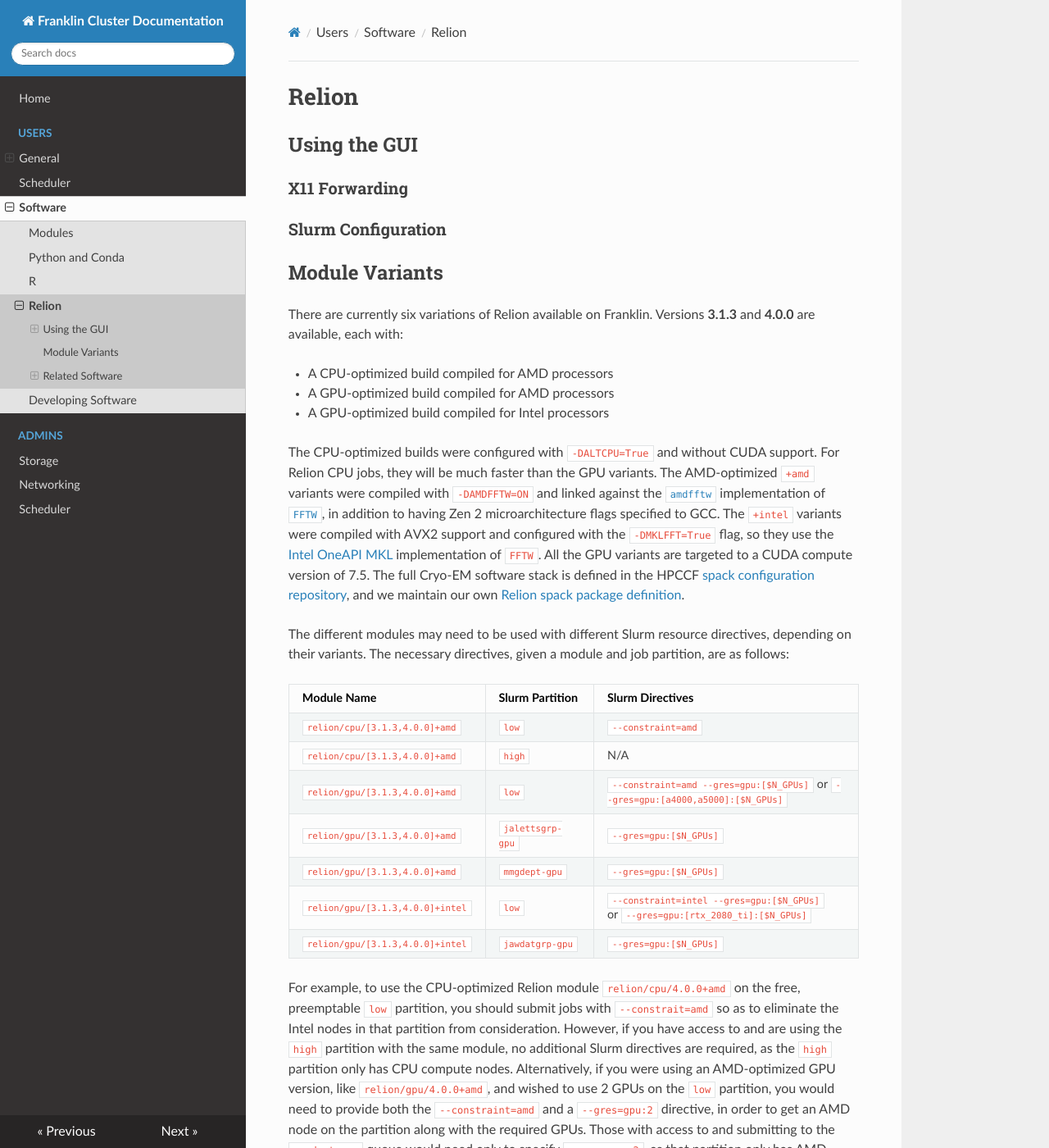
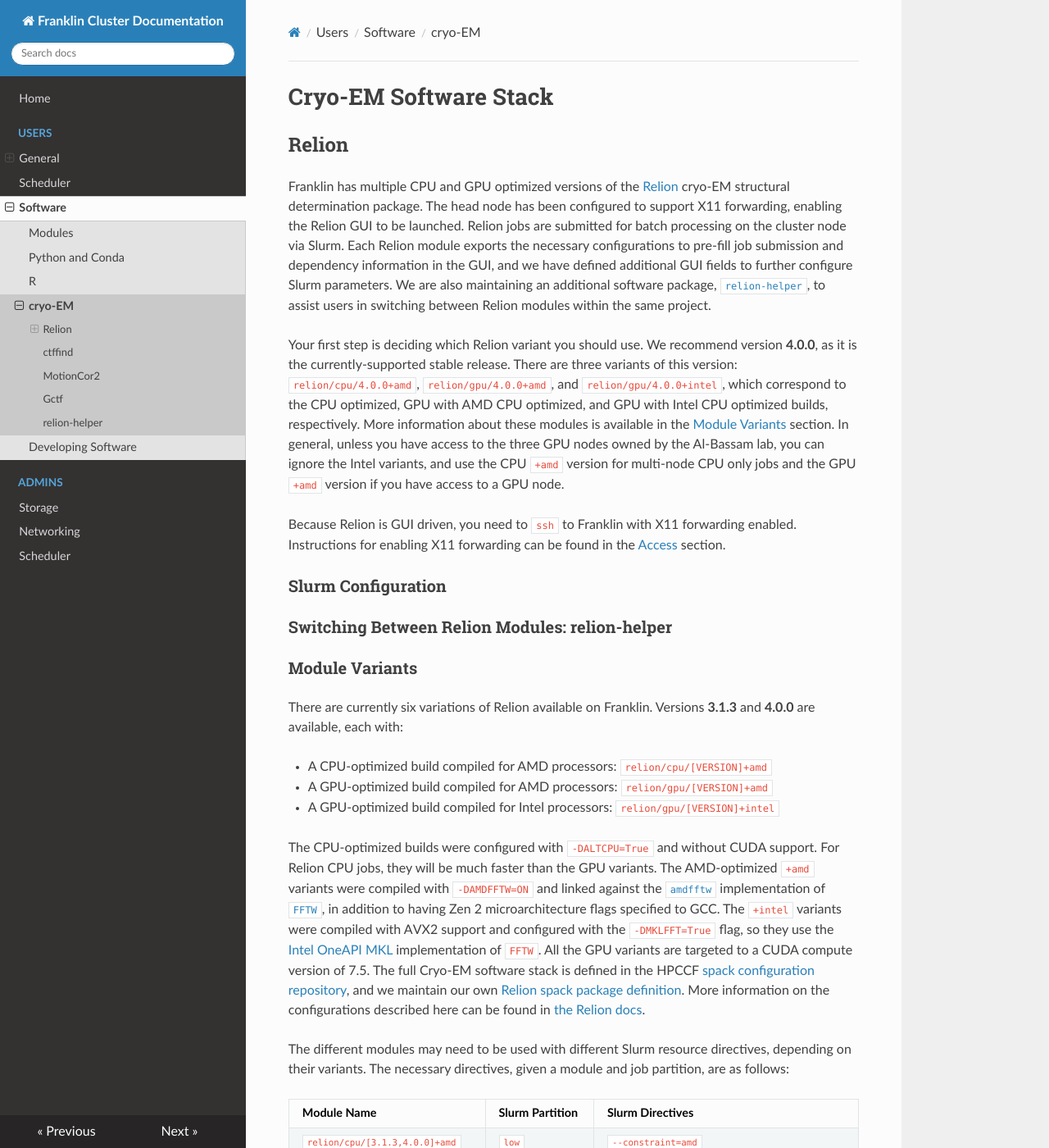
Before and after one commit to ucdavis/HPCCF-franklin-docs, an MkDocs documentation site: the page built from docs/cryoem.md, in a window 1280 px wide and 1400 px high. Shown: the whole window at 82% size. Built offline with MkDocs 1.6.1, drawn with Linux system fonts in a browser that asks for light colours; nearby versions of some CDN libraries.

Commit message:
Add X11 forwarding instructions, Relion intro

```diff
--- a/docs/relion.md
+++ b/docs/cryoem.md
@@ -1,19 +1,34 @@
-# Relion
+# Cryo-EM Software Stack
 
-## Using the GUI
+## Relion
 
-### X11 Forwarding
+Franklin has multiple CPU and GPU optimized versions of the [Relion](https://relion.readthedocs.io/en/release-4.0/index.html) cryo-EM structural determination package.
+The head node has been configured to support X11 forwarding, enabling the Relion GUI to be launched.
+Relion jobs are submitted for batch processing on the cluster node via Slurm.
+Each Relion module exports the necessary configurations to pre-fill job submission and dependency information in the GUI, and we have defined additional GUI fields to further configure Slurm parameters.
+We are also maintaining an additional software package, [`relion-helper`](https://github.com/ucdavis/relion-helper), to assist users in switching between Relion modules within the same project.
+
+Your first step is deciding which Relion variant you should use.
+We recommend version **4.0.0**, as it is the currently-supported stable release.
+There are three variants of this version: `relion/cpu/4.0.0+amd`, `relion/gpu/4.0.0+amd`, and `relion/gpu/4.0.0+intel`, which correspond to the CPU optimized, GPU with AMD CPU optimized, and GPU with Intel CPU optimized builds, respectively.
+More information about these modules is available in the [Module Variants](cryoem.md#module-variants) section.
+In general, unless you have access to the three GPU nodes owned by the Al-Bassam lab, you can ignore the Intel variants, and use the CPU `+amd` version for multi-node CPU only jobs and the GPU `+amd` version if you have access to a GPU node.
+
+Because Relion is GUI driven, you need to `ssh` to Franklin with X11 forwarding enabled.
+Instructions for enabling X11 forwarding can be found in the [Access](access.md#x11-forwarding) section.
 
 ### Slurm Configuration
 
-## Module Variants
+### Switching Between Relion Modules: relion-helper
+
+### Module Variants
 
 There are currently six variations of Relion available on Franklin.
 Versions **3.1.3** and **4.0.0** are available, each with:
 
-- A CPU-optimized build compiled for AMD processors
-- A GPU-optimized build compiled for AMD processors
-- A GPU-optimized build compiled for Intel processors
+- A CPU-optimized build compiled for AMD processors: `relion/cpu/[VERSION]+amd`
+- A GPU-optimized build compiled for AMD processors: `relion/gpu/[VERSION]+amd`
+- A GPU-optimized build compiled for Intel processors: `relion/gpu/[VERSION]+intel`
 
 The CPU-optimized builds were configured with `-DALTCPU=True` and without CUDA support.
 For Relion CPU jobs, they will be much faster than the GPU variants.
@@ -21,6 +36,7 @@
 The `+intel` variants were compiled with AVX2 support and configured with the `-DMKLFFT=True` flag, so they use the [Intel OneAPI MKL](https://www.intel.com/content/www/us/en/develop/documentation/oneapi-programming-guide/top/api-based-programming/intel-oneapi-math-kernel-library-onemkl.html) implementation of `FFTW`.
 All the GPU variants are targeted to a CUDA compute version of 7.5.
 The full Cryo-EM software stack is defined in the HPCCF [spack configuration repository](https://github.com/ucdavis/spack-ucdavis/blob/main/environments/hpccf/franklin/cryoem/spack.yaml), and we maintain our own [Relion spack package definition](https://github.com/ucdavis/spack-ucdavis/blob/main/repos/hpccf/packages/relion/package.py).
+More information on the configurations described here can be found in [the Relion docs](https://relion.readthedocs.io/en/release-4.0/Installation.html#configuration-options).
 
 The different modules may need to be used with different Slurm resource directives, depending on their variants.
 The necessary directives, given a module and job partition, are as follows:
@@ -45,12 +61,11 @@
     If you wish to submit jobs manually, you can get the path to Slurm submission template for the currently-loaded module from the `$RELION_QSUB_TEMPLATE`
     environment variable; copying this template is a good starting place for building your batch scripts.
 
-## Related Software
 
-### ctffind
+## ctffind
 
-### MotionCor2
+## MotionCor2
 
-### Gctf
+## Gctf
 
-### relion-helper
+## relion-helper
--- a/mkdocs.yml
+++ b/mkdocs.yml
@@ -13,7 +13,7 @@
       - Modules: modules.md
       - Python and Conda: conda.md
       - R: rlang.md
-      - Relion: relion.md
+      - cryo-EM: cryoem.md
       - Developing Software: developing.md
   - Admins:
     - Storage: admin_storage.md
```
Also changed, not shown: docs/access.md (added, +33 -0 lines).
